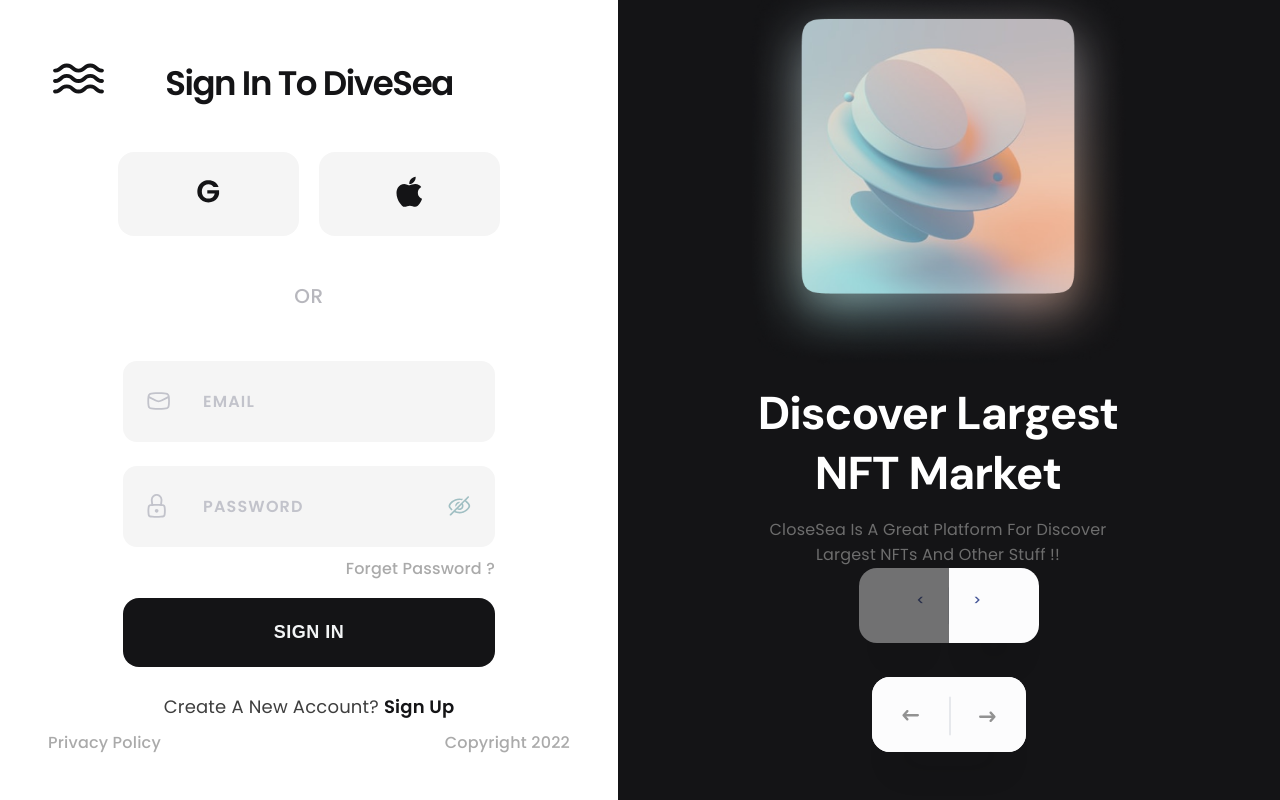
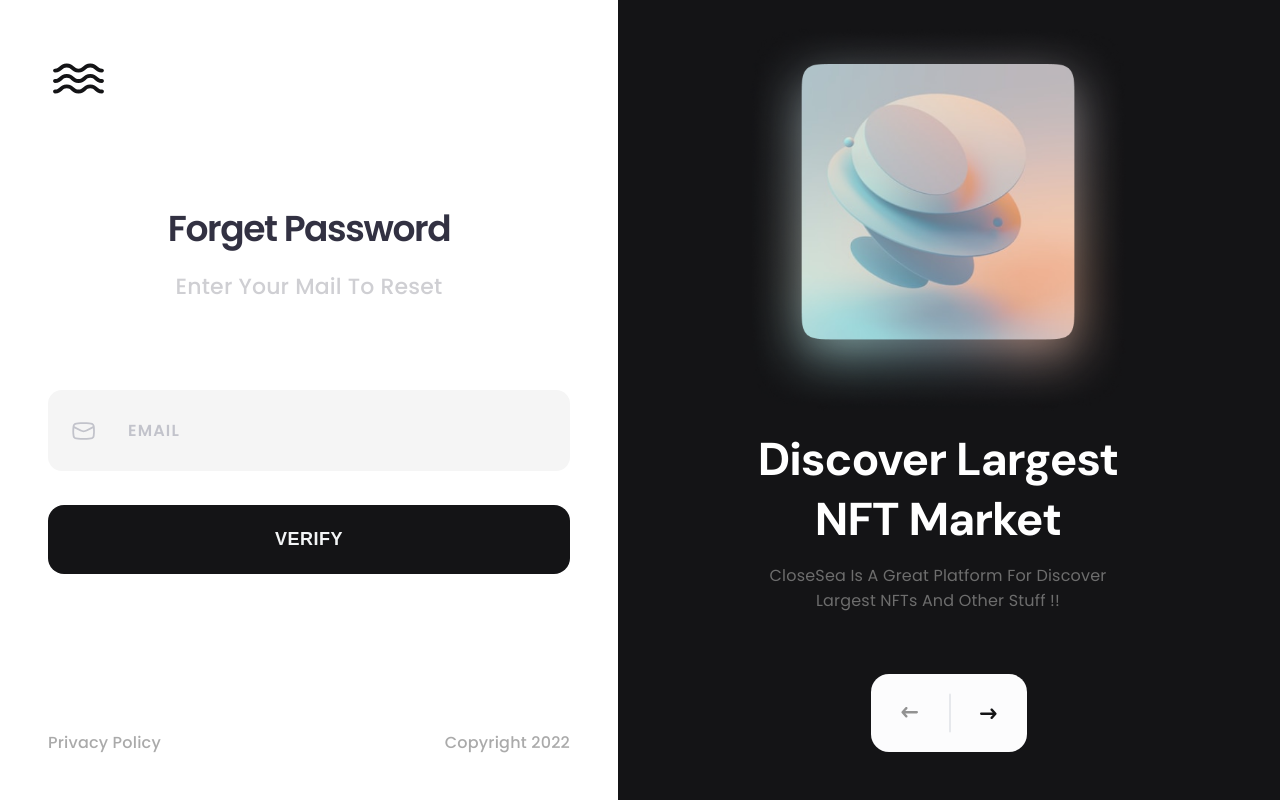
Before and after one commit to persistent-fox/dashboard-nft, a React app: page / in a window 1280 px wide. Built offline with nearby package versions, Linux system fonts and the light colour scheme.

Commit message:
create slider

```diff
--- a/src/layout/auth-layout/AuthLayout.tsx
+++ b/src/layout/auth-layout/AuthLayout.tsx
@@ -1,10 +1,8 @@
 import { FlexWrapper } from '../../components/FlexWrapper';
 import { Icon } from '../../components/icon/Icon';
-import { slidesData } from '../../mock/data';
 import { S } from './AuthLayout_Styles';
 import { Carousel } from './components/carousel/Carousel';
-import { ControlButtons } from './components/control-buttons/ControlButtons';
-import { LoginPage } from './pages/login/LoginPage';
+import { ForgetPasswordPage } from './pages/forget-password/ForgetPasswordPage';
 
 export const AuthLayout = () => {
 	return (
@@ -13,22 +11,15 @@ export const AuthLayout = () => {
 				<S.Frame>
 					<Icon width='61' height='61' viewBox='0 0 61 61' iconId='logo' />
 				</S.Frame>
-				<LoginPage />
+				{/* <LoginPage /> */}
+				<ForgetPasswordPage />
 				<FlexWrapper justify='space-between'>
 					<S.Text>Privacy Policy</S.Text>
 					<S.Text>Copyright 2022</S.Text>
 				</FlexWrapper>
 			</S.AuthInfo>
 			<S.InfoSlides>
-				{/* {slidesData.map(item => (
-					<S.Slide key={item.id}>
-						<img src={item.img} alt='art' />
-						<S.Title>{item.title}</S.Title>
-						<S.Description>{item.description}</S.Description>
-					</S.Slide>
-				))} */}
 				<Carousel />
-				<ControlButtons />
 			</S.InfoSlides>
 		</S.AuthLayout>
 	);
--- /dev/null
+++ b/src/layout/auth-layout/components/MainTitle.ts
@@ -0,0 +1,9 @@
+import styled from 'styled-components';
+
+export const MainTitle = styled.h1`
+	text-align: center;
+	color: ${props => props.theme.colors.text.tertiary};
+	font-size: 36px;
+	font-weight: 600;
+	letter-spacing: -1.42px;
+`;
--- /dev/null
+++ b/src/layout/auth-layout/components/Paragraph.ts
@@ -0,0 +1,7 @@
+import styled from 'styled-components';
+
+export const Paragraph = styled.p`
+	text-align: center;
+	color: ${props => props.theme.colors.text.gray.mistyGray};
+	font-size: 22px;
+`;
--- a/src/layout/auth-layout/components/carousel/Carousel.tsx
+++ b/src/layout/auth-layout/components/carousel/Carousel.tsx
@@ -3,6 +3,8 @@ import 'react-alice-carousel/lib/alice-carousel.css';
 import { slidesData } from '../../../../mock/data';
 import styled from 'styled-components';
 import './../../../../styles/slider.css';
+import { Icon } from '../../../../components/icon/Icon';
+import { ButtonCarousel } from './button-carousel/ButtonCarousel';
 
 export const Carousel = () => {
 	const slides = slidesData.map(item => (
@@ -13,7 +15,26 @@ export const Carousel = () => {
 		</Slide>
 	));
 
-	return <AliceCarousel items={slides} disableDotsControls />;
+	return (
+		<AliceCarousel
+			items={slides}
+			renderPrevButton={({ isDisabled }) => {
+				return (
+					<ButtonCarousel isDisabled={isDisabled} typeBtn='prev'>
+						<Icon width='30' height='30' viewBox='0 0 30 30' iconId='arrow-slide' />
+					</ButtonCarousel>
+				);
+			}}
+			renderNextButton={({ isDisabled }) => {
+				return (
+					<ButtonCarousel isDisabled={isDisabled} typeBtn='next'>
+						<Icon width='30' height='30' viewBox='0 0 30 30' iconId='arrow-slide' />
+					</ButtonCarousel>
+				);
+			}}
+			disableDotsControls
+		/>
+	);
 };
 
 const Slide = styled.div`
@@ -45,4 +66,5 @@ const Description = styled.p`
 	font-size: 16px;
 	font-weight: 400;
 	color: ${props => props.theme.colors.text.gray.charcoal};
+	margin-bottom: 60px;
 `;
--- /dev/null
+++ b/src/layout/auth-layout/components/carousel/button-carousel/ButtonCarousel.tsx
@@ -0,0 +1,64 @@
+import { ReactChild } from 'react';
+import styled, { css } from 'styled-components';
+
+type TButtonCarouselProps = {
+	typeBtn?: 'prev' | 'next';
+	isDisabled?: boolean;
+	children: ReactChild;
+};
+
+export const ButtonCarousel = ({ typeBtn, isDisabled, children }: TButtonCarouselProps) => {
+	return (
+		<StyledButtonCarousel isDisabled={isDisabled} typeBtn={typeBtn}>
+			{children}
+		</StyledButtonCarousel>
+	);
+};
+
+type TStyledButtonCarouselProps = {
+	typeBtn?: 'prev' | 'next';
+	isDisabled?: boolean;
+};
+
+const StyledButtonCarousel = styled.button<TStyledButtonCarouselProps>`
+	padding: 24px;
+	min-height: 75px;
+	line-height: 0;
+	border-top-left-radius: 18px;
+	border-bottom-left-radius: 18px;
+	color: ${props => props.theme.colors.secondary};
+	background-color: ${props => props.theme.colors.gray.platinum};
+	&:hover {
+		background-color: ${props => props.theme.colors.gray.ghost};
+	}
+
+	${props =>
+		props.typeBtn === 'prev' &&
+		css`
+			background-color: ${props => props.theme.colors.gray.platinum};
+		`}
+	${props =>
+		props.typeBtn === 'next' &&
+		css`
+			position: relative;
+			background-color: ${props => props.theme.colors.gray.platinum};
+			transform: rotate(180deg);
+			&:before {
+				content: '';
+				position: absolute;
+				top: 50%;
+				right: 0;
+				transform: translateY(-50%);
+				height: 50%;
+				width: 2px;
+				border-radius: 2px;
+				background-color: ${props => props.theme.colors.gray.light};
+			}
+		`}
+	${props =>
+		props.isDisabled &&
+		css`
+			color: ${props => props.theme.colors.gray.medium};
+			pointer-events: none;
+		`}
+`;
--- a/src/layout/auth-layout/components/control-buttons/ControlButtons.tsx
+++ /dev/null
@@ -1,49 +0,0 @@
-import styled from 'styled-components';
-import { Icon } from '../../../../components/icon/Icon';
-
-export const ControlButtons = () => {
-	return (
-		<StyledControlButtons>
-			<button>
-				<Icon width='29' height='30' viewBox='0 0 29 30' iconId='arrow-slide' />
-			</button>
-			<button>
-				<Icon width='29' height='30' viewBox='0 0 29 30' iconId='arrow-slide' />
-			</button>
-		</StyledControlButtons>
-	);
-};
-
-const StyledControlButtons = styled.div`
-	display: inline-block;
-	border-radius: 18px;
-	overflow: hidden;
-	min-height: 75px;
-	background: ${props => props.theme.colors.gray.platinum};
-	box-shadow: 0px 40px 32px -24px rgba(15, 15, 15, 0.12);
-	button {
-		position: relative;
-		padding: 24px;
-		border-radius: 0;
-		line-height: 0;
-		color: ${props => props.theme.colors.gray.medium};
-		background-color: ${props => props.theme.colors.gray.platinum};
-		&:hover {
-			background-color: ${props => props.theme.colors.gray.light};
-		}
-		&:last-child {
-			transform: rotate(180deg);
-			&:before {
-				content: '';
-				position: absolute;
-				top: 50%;
-				right: 0;
-				transform: translateY(-50%);
-				height: 50%;
-				width: 2px;
-				border-radius: 2px;
-				background-color: ${props => props.theme.colors.gray.light};
-			}
-		}
-	}
-`;
--- /dev/null
+++ b/src/layout/auth-layout/pages/forget-password/ForgetPasswordPage.tsx
@@ -0,0 +1,26 @@
+import { Container } from '../../../../components/Container';
+import { Button } from '../../../../components/button/Button';
+import { TextField } from '../../../../components/text-field/TextField';
+import { MainTitle } from '../../components/MainTitle';
+import { Paragraph } from '../../components/Paragraph';
+import { S } from './ForgetPasswordPage_Styled';
+
+export const ForgetPasswordPage = () => {
+	return (
+		<S.ForgetPasswordPage>
+			<Container>
+				<MainTitle>Forget Password</MainTitle>
+				<Paragraph>Enter Your Mail To Reset</Paragraph>
+				<TextField
+					iconId='email-login'
+					type='email'
+					placeholder='Email'
+					widthIcon='24'
+					heightIcon='19'
+					viewBoxIcon='0 0 24 19'
+				/>
+				<Button typeBtn='primary'>Verify</Button>
+			</Container>
+		</S.ForgetPasswordPage>
+	);
+};
--- /dev/null
+++ b/src/layout/auth-layout/pages/forget-password/ForgetPasswordPage_Styled.ts
@@ -0,0 +1,23 @@
+import styled from 'styled-components';
+import { StyledButton } from '../../../../components/button/Button';
+import { MainTitle } from '../../components/MainTitle';
+import { Paragraph } from '../../components/Paragraph';
+
+const ForgetPasswordPage = styled.section`
+	flex-grow: 1;
+	display: flex;
+	justify-content: center;
+	align-items: center;
+	${MainTitle} {
+		margin-bottom: 24px;
+	}
+	${Paragraph} {
+		margin-bottom: 90px;
+	}
+	${StyledButton} {
+		width: 100%;
+		margin-top: 34px;
+	}
+`;
+
+export const S = { ForgetPasswordPage };
--- /dev/null
+++ b/src/layout/auth-layout/pages/verify-email/VerifyEmailPage.tsx
@@ -0,0 +1,5 @@
+import { S } from './VerifyEmailPage';
+
+export const VerifyEmailPage = () => {
+	return <S.VerifyEmailPage>VerifyEmailPage</S.VerifyEmailPage>;
+};
--- /dev/null
+++ b/src/layout/auth-layout/pages/verify-email/VerifyEmail_Styles.ts
@@ -0,0 +1,5 @@
+import styled from 'styled-components';
+
+const VerifyEmailPage = styled.section``;
+
+export const S = { VerifyEmailPage };
--- a/src/styles/slider.css
+++ b/src/styles/slider.css
@@ -2,40 +2,3 @@
 .alice-carousel__next-btn {
 	padding: 0;
 }
-
-.alice-carousel__prev-btn-item,
-.alice-carousel__next-btn-item {
-	display: inline-block;
-	justify-content: center;
-	padding: 24px;
-	align-items: center;
-	width: 90px;
-	border-radius: 0;
-	overflow: hidden;
-	min-height: 75px;
-	background: #fcfcfd;
-	box-shadow: 0px 40px 32px -24px rgba(15, 15, 15, 0.12);
-	cursor: pointer;
-}
-
-.alice-carousel__prev-btn-item {
-	border-top-left-radius: 18px;
-	border-bottom-left-radius: 18px;
-	position: relative;
-	&:before {
-		content: '';
-		position: absolute;
-		height: 50%;
-		width: 1px;
-		border-radius: 1px;
-		top: 50%;
-		right: 0;
-		transform: translateY(-50%);
-		background-color: #e6e8ec;
-	}
-}
-
-.alice-carousel__next-btn-item {
-	border-top-right-radius: 18px;
-	border-bottom-right-radius: 18px;
-}
--- a/src/styles/theme.ts
+++ b/src/styles/theme.ts
@@ -12,10 +12,12 @@ export const theme = {
 		text: {
 			secondary: '#141416',
 			accent: '#718096',
+			tertiary: '#323142',
 			gray: {
 				pale: '#F3F5F6',
 				silver: '#C2C3CB',
 				light: '#AAAAAA',
+				mistyGray: '#CFCFD3',
 				dove: '#A8A8A8',
 				charcoal: '#6D6D6D',
 				dark: '#3E3E3E',
```
